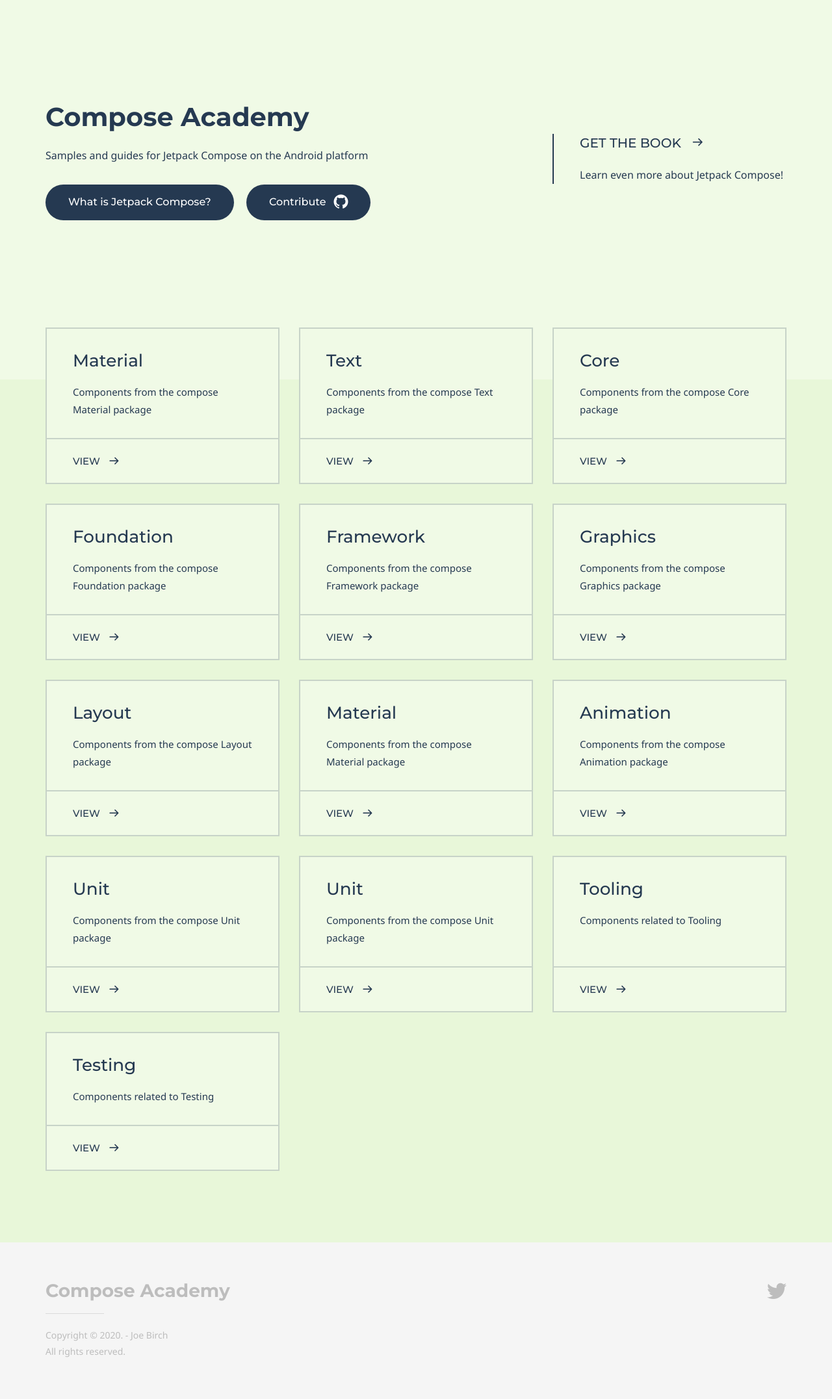
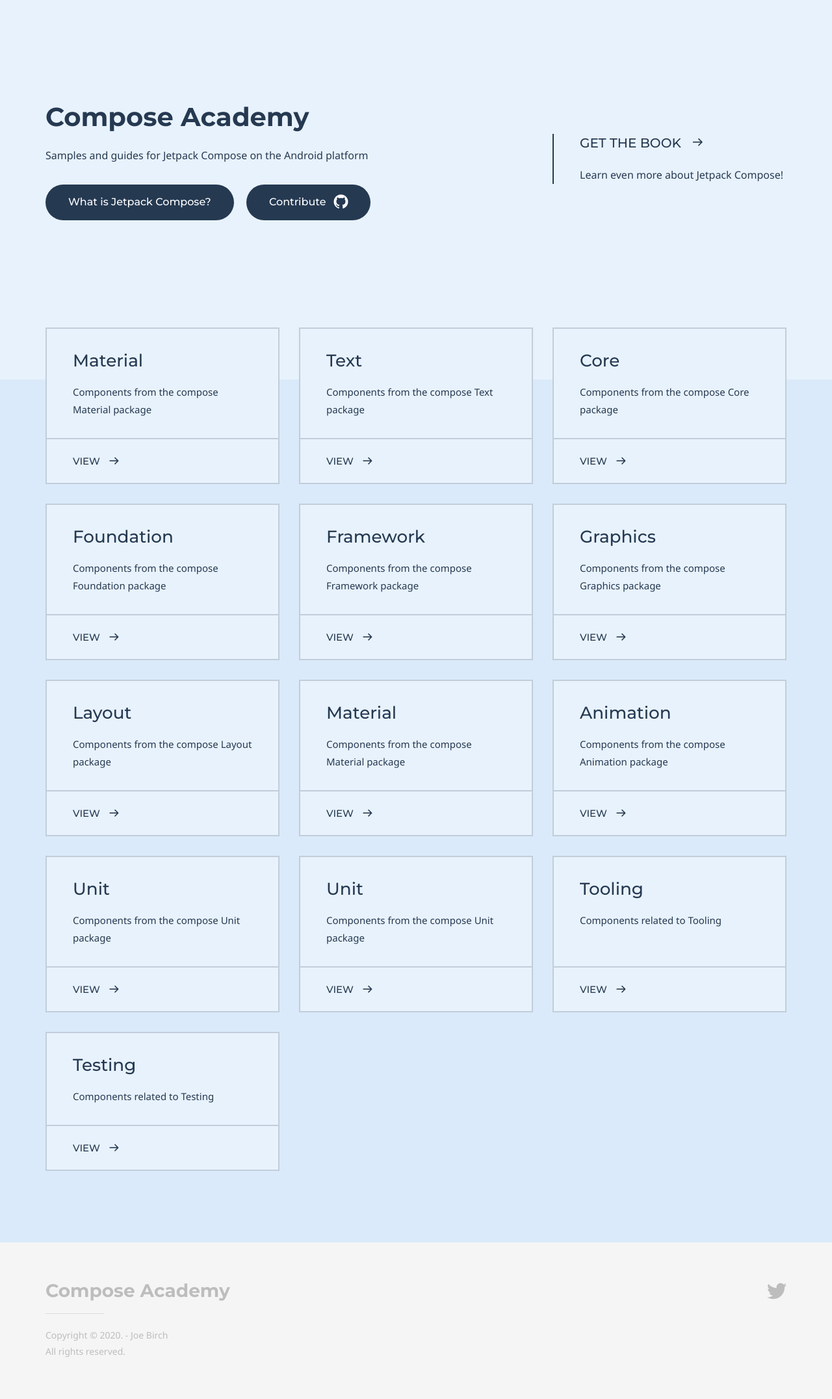
Before and after one commit to hitherejoe/ComposeAcademy, a Jekyll site: the page built from index.md, in a window 1280 px wide. Shown: the whole page at 65% size. Built offline with Jekyll 4.4.1, drawn with Linux system fonts in a browser that asks for light colours; some web fonts are replaced.

Commit message:
Update _config.yml

```diff
--- a/_config.yml
+++ b/_config.yml
@@ -2,7 +2,7 @@
 # Theme settings
 doks:
     baseurl:
-    color_theme: green # Available themes: blue (default), green, purple, red and yellow
+    color_theme: # Available themes: blue (default), green, purple, red and yellow
     header:
         logo:
             text: Compose Academy
```
